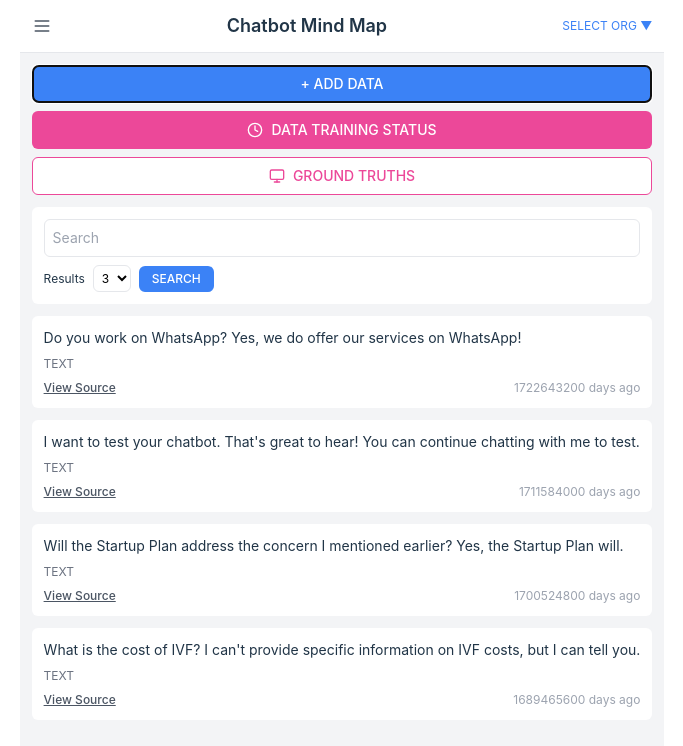
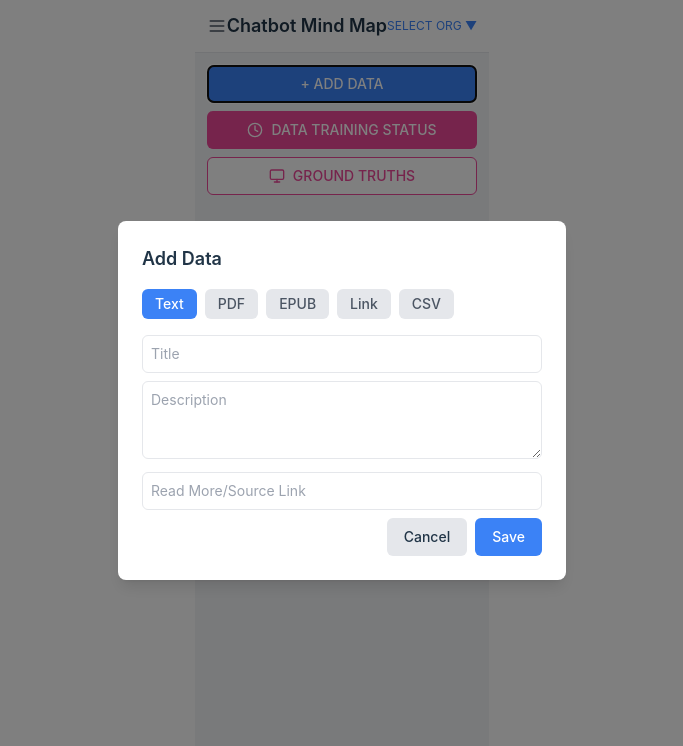
Before and after one commit to Aryan-goel/beyondchat, a React (Vite) app: page / in a window 1280 px wide. Both pictures are taken after a click on the button "+ ADD DATA". Shown: the top 746 px of the page, without its empty margins (298-981 px from the left). Built offline with nearby package versions, Linux system fonts and the light colour scheme.

Commit message:
edit and remove button

```diff
--- a/src/LandingPage.jsx
+++ b/src/LandingPage.jsx
@@ -1,12 +1,58 @@
 import React, { useState } from 'react';
-import { Menu, Search, Clock, Monitor, ChevronLeft } from 'lucide-react';
+import { Menu, Clock, Monitor, ChevronLeft, LayoutDashboard, Briefcase, Users, Settings, Globe, Edit3, Trash2 } from 'lucide-react';
 
 const LandingPage = () => {
-    const [searchResults, setSearchResults] = useState(3);
     const [isSidebarOpen, setSidebarOpen] = useState(false); // State for sidebar
+    const [isModalOpen, setModalOpen] = useState(false); // State for modal
+    const [cards, setCards] = useState([]); // State to store cards data
+    const [newCard, setNewCard] = useState({ title: '', description: '', link: '' }); // State for new card inputs
+    const [editingCardIndex, setEditingCardIndex] = useState(null); // State to track if editing
 
+    // Toggle sidebar open/close
     const toggleSidebar = () => {
-        setSidebarOpen(!isSidebarOpen); // Toggle sidebar open/close
+        setSidebarOpen(!isSidebarOpen);
+    };
+
+    // Toggle modal open/close
+    const toggleModal = () => {
+        setModalOpen(!isModalOpen);
+    };
+
+    // Handle change for modal inputs
+    const handleInputChange = (e) => {
+        const { name, value } = e.target;
+        setNewCard((prevCard) => ({ ...prevCard, [name]: value }));
+    };
+
+    // Handle saving or editing card
+    const handleSaveCard = () => {
+        if (editingCardIndex !== null) {
+            // Update existing card
+            const updatedCards = cards.map((card, index) =>
+                index === editingCardIndex ? newCard : card
+            );
+            setCards(updatedCards);
+            setEditingCardIndex(null); // Reset editing index
+        } else {
+            // Add new card
+            setCards([...cards, newCard]);
+        }
+        // Reset the modal inputs
+        setNewCard({ title: '', description: '', link: '' });
+        // Close the modal
+        toggleModal();
+    };
+
+    // Handle card deletion
+    const handleDeleteCard = (index) => {
+        setCards(cards.filter((_, cardIndex) => cardIndex !== index));
+    };
+
+    // Handle editing card
+    const handleEditCard = (index) => {
+        setEditingCardIndex(index);
+        setNewCard(cards[index]); // Pre-fill modal with card data
+        toggleModal();
     };
 
     return (
@@ -19,13 +65,32 @@ const LandingPage = () => {
                         <ChevronLeft className="text-gray-600" size={24} />
                     </button>
 
-                    <div className="space-y-2 mt-8"> {/* Move down to make space for arrow */}
-                        <a href="#" className="block text-gray-700">Explore Chats</a>
-                        <a href="#" className="block text-gray-700">Switch Organization</a>
-                        <a href="#" className="block text-gray-700">Business Leads</a>
-                        <a href="#" className="block text-blue-500">View Mind Map</a>
-                        <a href="#" className="block text-gray-700">Manage Team</a>
-                        <a href="#" className="block text-gray-700">Configure Chatbot</a>
+                    {/* Menu Items */}
+                    <div className="space-y-2 mt-8">
+                        <a href="#" className="flex items-center text-gray-700 hover:bg-gray-100 p-2 rounded-md">
+                            <Globe className="mr-2" size={18} />
+                            Explore Chats
+                        </a>
+                        <a href="#" className="flex items-center text-gray-700 hover:bg-gray-100 p-2 rounded-md">
+                            <LayoutDashboard className="mr-2" size={18} />
+                            Switch Organization
+                        </a>
+                        <a href="#" className="flex items-center text-gray-700 hover:bg-gray-100 p-2 rounded-md">
+                            <Briefcase className="mr-2" size={18} />
+                            Business Leads
+                        </a>
+                        <a href="#" className="flex items-center text-blue-500 hover:bg-blue-50 p-2 rounded-md">
+                            <Monitor className="mr-2" size={18} />
+                            View Mind Map
+                        </a>
+                        <a href="#" className="flex items-center text-gray-700 hover:bg-gray-100 p-2 rounded-md">
+                            <Users className="mr-2" size={18} />
+                            Manage Team
+                        </a>
+                        <a href="#" className="flex items-center text-gray-700 hover:bg-gray-100 p-2 rounded-md">
+                            <Settings className="mr-2" size={18} />
+                            Configure Chatbot
+                        </a>
                     </div>
                 </div>
             </div>
@@ -40,7 +105,7 @@ const LandingPage = () => {
 
                 <main className="flex-1 flex flex-col overflow-hidden p-3">
                     <div className="flex-none space-y-2 mb-3">
-                        <button className="w-full bg-blue-500 text-white px-3 py-2 rounded-md text-sm">
+                        <button className="w-full bg-blue-500 text-white px-3 py-2 rounded-md text-sm" onClick={() => { setEditingCardIndex(null); toggleModal(); }}>
                             + ADD DATA
                         </button>
                         <button className="w-full bg-pink-500 text-white px-3 py-2 rounded-md text-sm flex items-center justify-center">
@@ -53,44 +118,72 @@ const LandingPage = () => {
                         </button>
                     </div>
 
-                    <div className="flex-none bg-white rounded-md p-3 mb-3">
+                    {/* Modal */}
+                    {isModalOpen && (
+                        <div className="fixed inset-0 bg-black bg-opacity-50 flex items-center justify-center z-50">
+                            <div className="bg-white p-6 rounded-lg shadow-lg max-w-md w-full">
+                                <h2 className="text-lg font-semibold mb-4">{editingCardIndex !== null ? 'Edit Data' : 'Add Data'}</h2>
+                                <div className="flex space-x-2 mb-4">
+                                    <button className="px-3 py-1 bg-blue-500 text-white rounded-md">Text</button>
+                                    <button className="px-3 py-1 bg-gray-200 text-gray-600 rounded-md">PDF</button>
+                                    <button className="px-3 py-1 bg-gray-200 text-gray-600 rounded-md">EPUB</button>
+                                    <button className="px-3 py-1 bg-gray-200 text-gray-600 rounded-md">Link</button>
+                                    <button className="px-3 py-1 bg-gray-200 text-gray-600 rounded-md">CSV</button>
+                                </div>
                                 <input
                                     type="text"
-                            placeholder="Search"
-                            className="w-full border rounded-md p-2 mb-2 text-sm bg-white"
+                                    placeholder="Title"
+                                    name="title"
+                                    value={newCard.title}
+                                    onChange={handleInputChange}
+                                    className="w-full border rounded-md p-2 mb-2 text-black"
                                 />
-                        <div className="flex items-center">
-                            <span className="mr-2 text-xs">Results</span>
-                            <select
-                                value={searchResults}
-                                onChange={(e) => setSearchResults(Number(e.target.value))}
-                                className="border bg-white rounded-md p-1 mr-2 text-xs text-black"
+                                <textarea
+                                    placeholder="Description"
+                                    name="description"
+                                    value={newCard.description}
+                                    onChange={handleInputChange}
+                                    className="w-full border rounded-md p-2 mb-2 text-black"
+                                    rows={3}
+                                />
+                                <input
+                                    type="text"
+                                    placeholder="Read More/Source Link"
+                                    name="link"
+                                    value={newCard.link}
+                                    onChange={handleInputChange}
+                                    className="w-full border rounded-md p-2 mb-2 text-black"
+                                />
+                                <div className="flex justify-end space-x-2">
+                                    <button
+                                        className="px-4 py-2 bg-gray-200 rounded-md"
+                                        onClick={toggleModal}
                                     >
-                                {[...Array(9)].map((_, index) => (
-                                    <option key={index + 1} value={index + 1}>{index + 1}</option>
-                                ))}
-                            </select>
-                            <button className="bg-blue-500 text-white px-3 py-1 rounded-md text-xs">
-                                SEARCH
+                                        Cancel
+                                    </button>
+                                    <button className="px-4 py-2 bg-blue-500 text-white rounded-md" onClick={handleSaveCard}>
+                                        {editingCardIndex !== null ? 'Update' : 'Save'}
                                     </button>
                                 </div>
                             </div>
+                        </div>
+                    )}
 
                     <div className="flex-1 overflow-y-auto">
-                        {[
-                            "Do you work on WhatsApp? Yes, we do offer our services on WhatsApp!",
-                            "I want to test your chatbot. That's great to hear! You can continue chatting with me to test.",
-                            "Will the Startup Plan address the concern I mentioned earlier? Yes, the Startup Plan will.",
-                            "What is the cost of IVF? I can't provide specific information on IVF costs, but I can tell you."
-                        ].map((item, index) => (
-                            <div key={index} className="bg-white rounded-md p-3 mb-3">
-                                <p className="mb-2 text-sm">{item}</p>
-                                <div className="text-xs text-gray-500 mb-2">TEXT</div>
+                        {cards.map((card, index) => (
+                            <div key={index} className="bg-white rounded-md p-3 mb-3 relative">
+                                <p className="mb-2 text-sm font-semibold text-black">{card.title}</p>
+                                <div className="text-xs text-gray-500 mb-2 text-black">{card.description}</div>
                                 <div className="flex justify-between items-center text-xs">
-                                    <a href="#" className="text-gray-600 underline">View Source</a>
-                                    <div className="text-gray-400">
-                                        {1722643200 - index * 11059200} days ago
+                                    <a href={card.link} className="text-gray-600 underline">View Source</a>
                                 </div>
+                                <div className="absolute bottom-2 right-2 space-x-2">
+                                    <button className="text-blue-500 hover:text-blue-700" onClick={() => handleEditCard(index)}>
+                                        <Edit3 size={26} />
+                                    </button>
+                                    <button className="text-red-500 hover:text-red-700" onClick={() => handleDeleteCard(index)}>
+                                        <Trash2 size={26} />
+                                    </button>
                                 </div>
                             </div>
                         ))}
```
Lines whose indentation alone changed are shown as unchanged.
